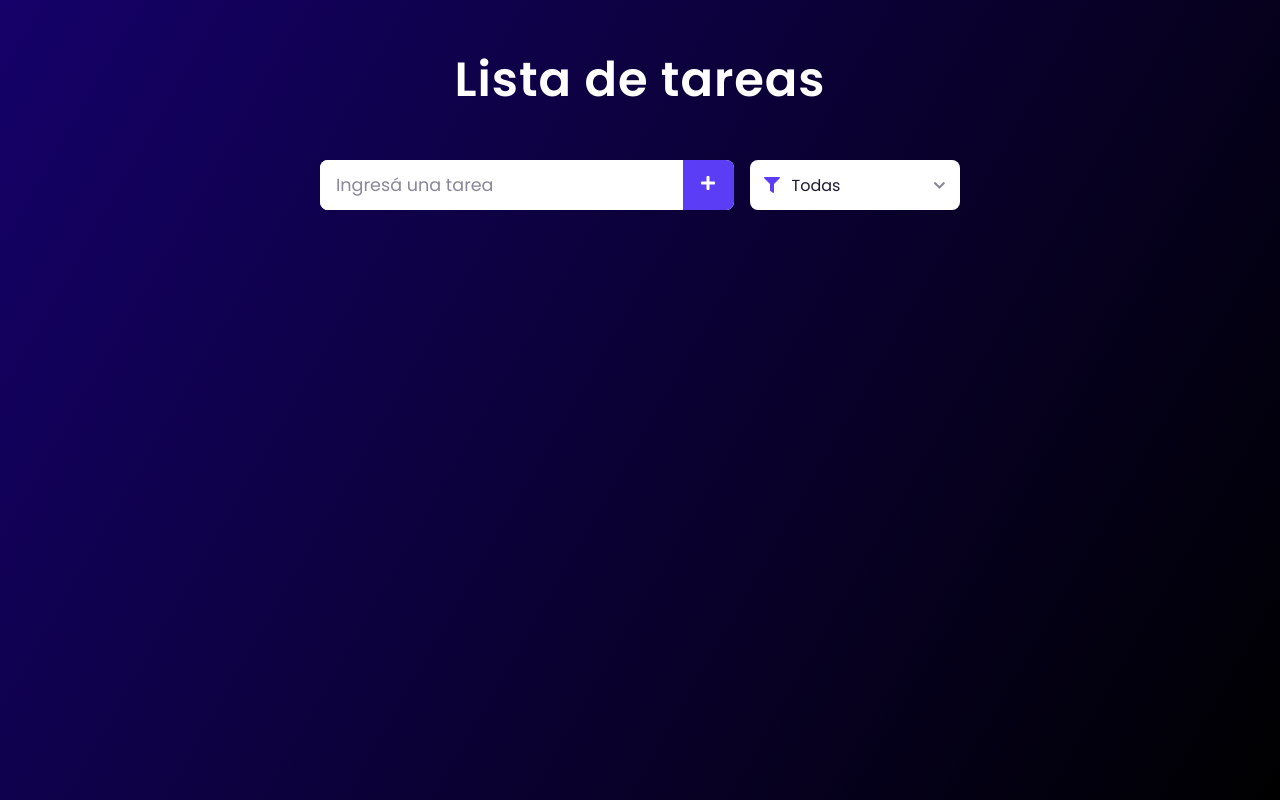
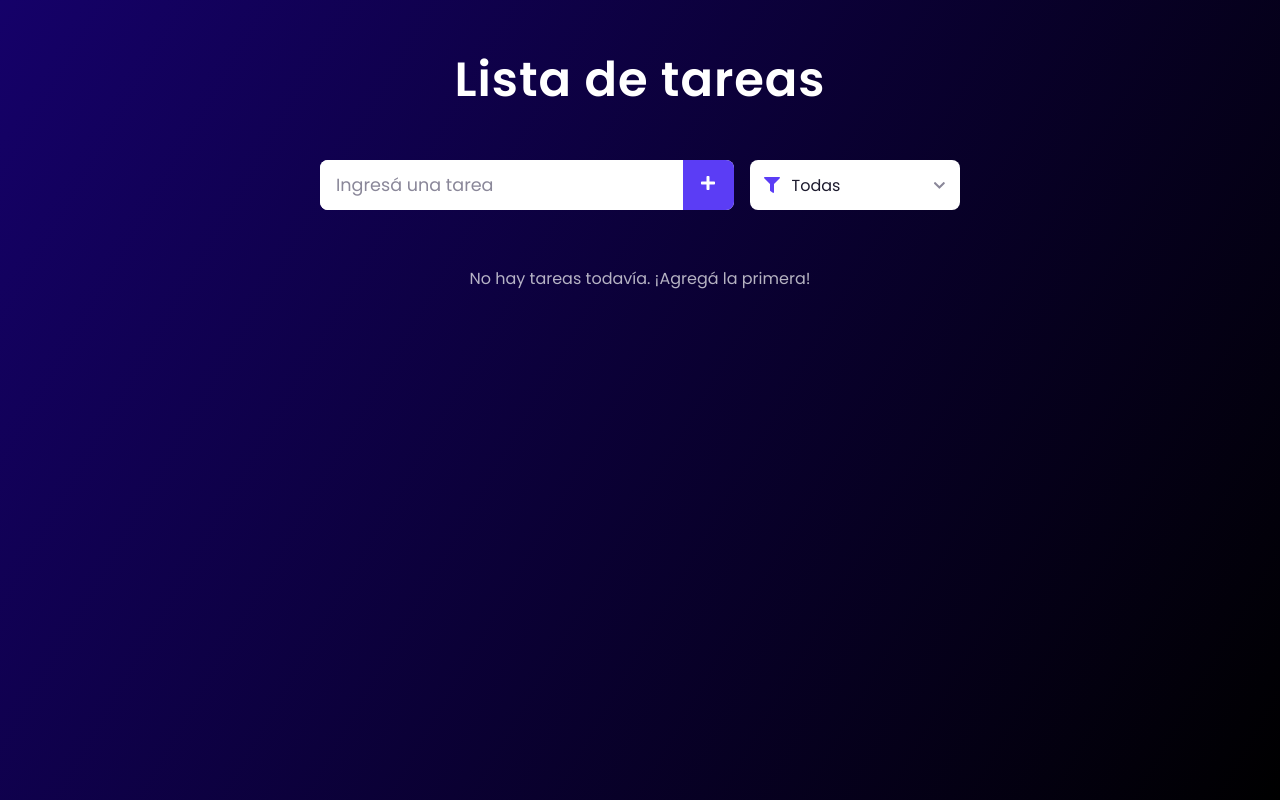
Before and after one commit to mariquelme42/todo-list-react, a React (Vite) app: page / in a window 1280 px wide. Built offline with nearby package versions, Linux system fonts and the light colour scheme.

Commit message:
feat: mostrar mensaje cuando no hay tareas y contador de pendientes

```diff
--- a/src/components/TodoList.jsx
+++ b/src/components/TodoList.jsx
@@ -1,7 +1,11 @@
 import Todo from "./Todo";
 import styles from "./TodoList.module.css";
 
-function TodoList({ todos, onToggle, onDelete }) {
+function TodoList({ todos, onToggle, onDelete, emptyMessage }) {
+  if (todos.length === 0) {
+    return <p className={styles.empty}>{emptyMessage}</p>;
+  }
+
   return (
     <ul className={styles.list}>
       {todos.map((todo) => (
```
